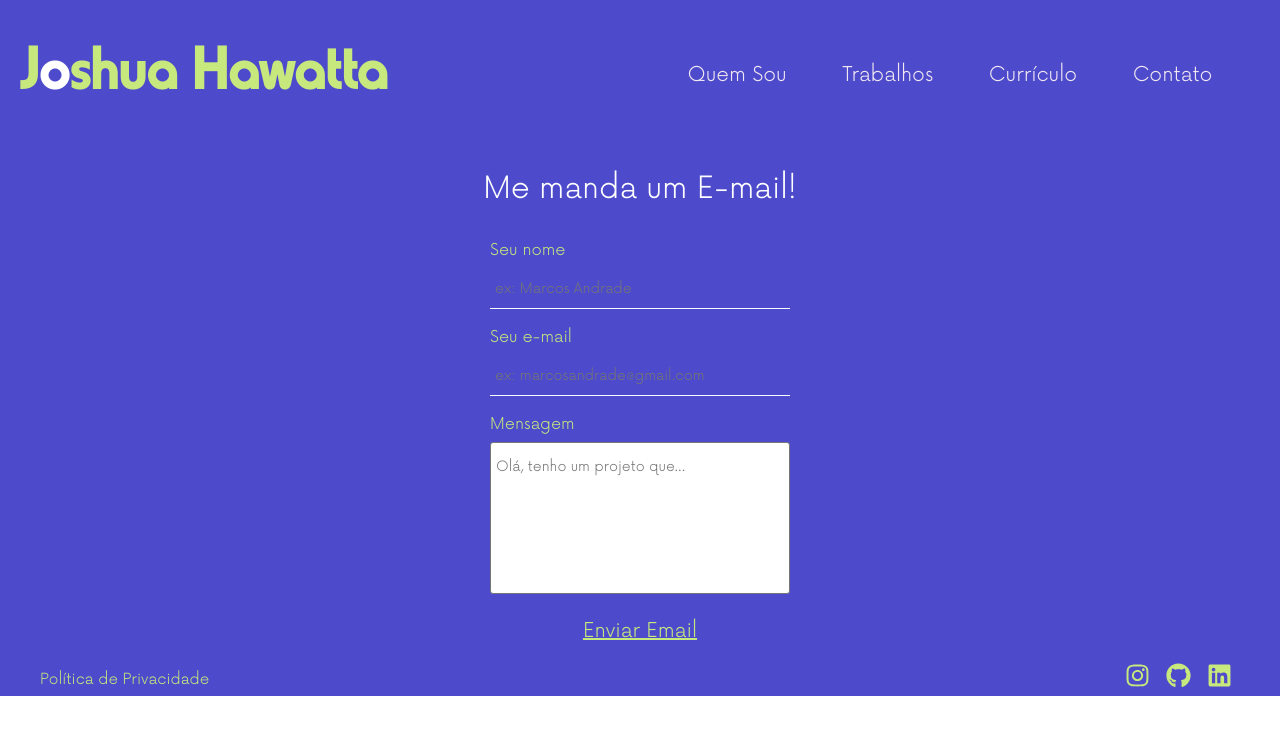
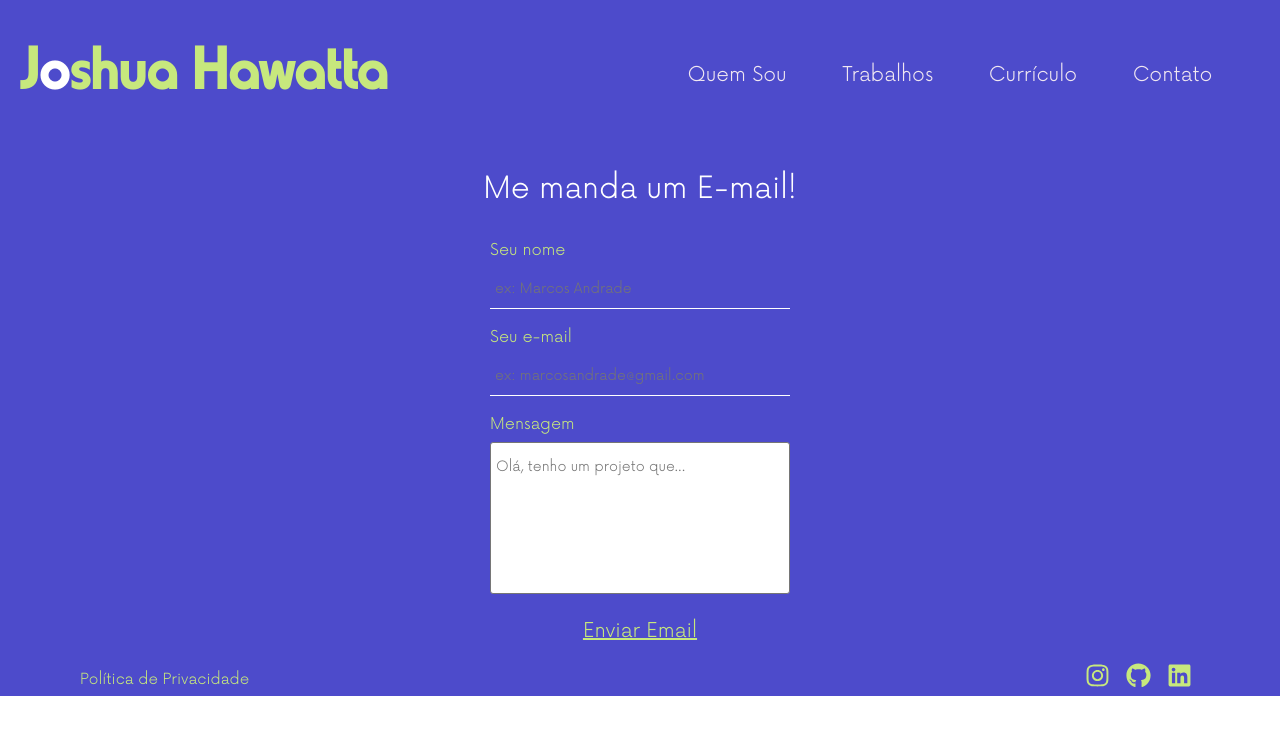
Before and after one commit to JoshuaHawatta/portifolio-dev, a React (Vite) app: page /contact in a window 1280 px wide. Shown: the top 734 px of the page. Built offline with nearby package versions, Linux system fonts and the light colour scheme.

Commit message:
minor responsivness fixing

```diff
--- a/src/components/Footer/Styles.jsx
+++ b/src/components/Footer/Styles.jsx
@@ -118,7 +118,7 @@ export const FooterLinksSection = styled.section `
     flex-flow: row wrap;
     justify-content: space-between;
     align-items: center;
-    padding: 0 4rem;
+    padding: 0 8rem;
     width: 100%;
 
     /*MOBILE*/
--- a/src/components/Footer/index.jsx
+++ b/src/components/Footer/index.jsx
@@ -76,7 +76,7 @@ const Footer = () => {
     return (
         <FooterWrapper>
             <FormWrapper onSubmit={ sendEmail }>
-                <h4>{ message || <>Me manda um E-mail!</> }</h4>
+                <h4>{ message || 'Me manda um E-mail!' }</h4>
 
                 {/*NAME_INPUT*/}
                 <FormSection>
--- a/src/pages/Home/Styles.jsx
+++ b/src/pages/Home/Styles.jsx
@@ -25,6 +25,11 @@ export const Presentation = styled.section `
         justify-content: center;
         padding: 0 6rem;
         height: 93vh;
+    }
+
+    /*MOBILE_LANDSCAPE*/
+    @media (min-height: 350px) and (max-height: 415px) and (min-width: 780px) and (orientation:landscape) {
+        height: 80vh;
     }
 
     /*TABLETS*/
```
